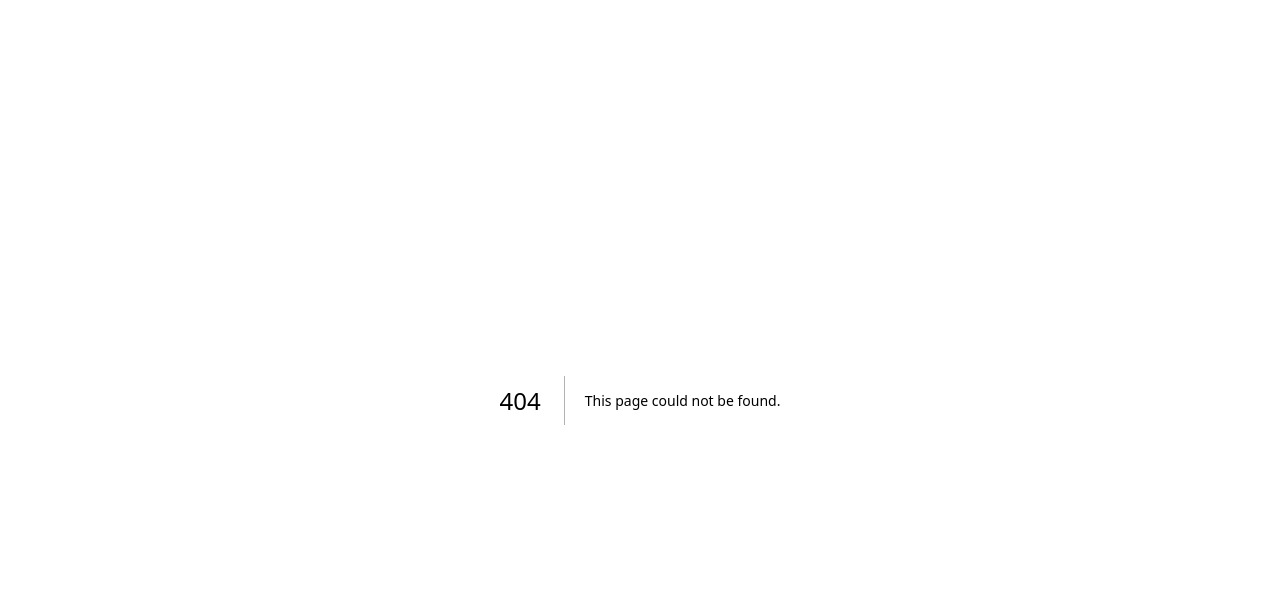
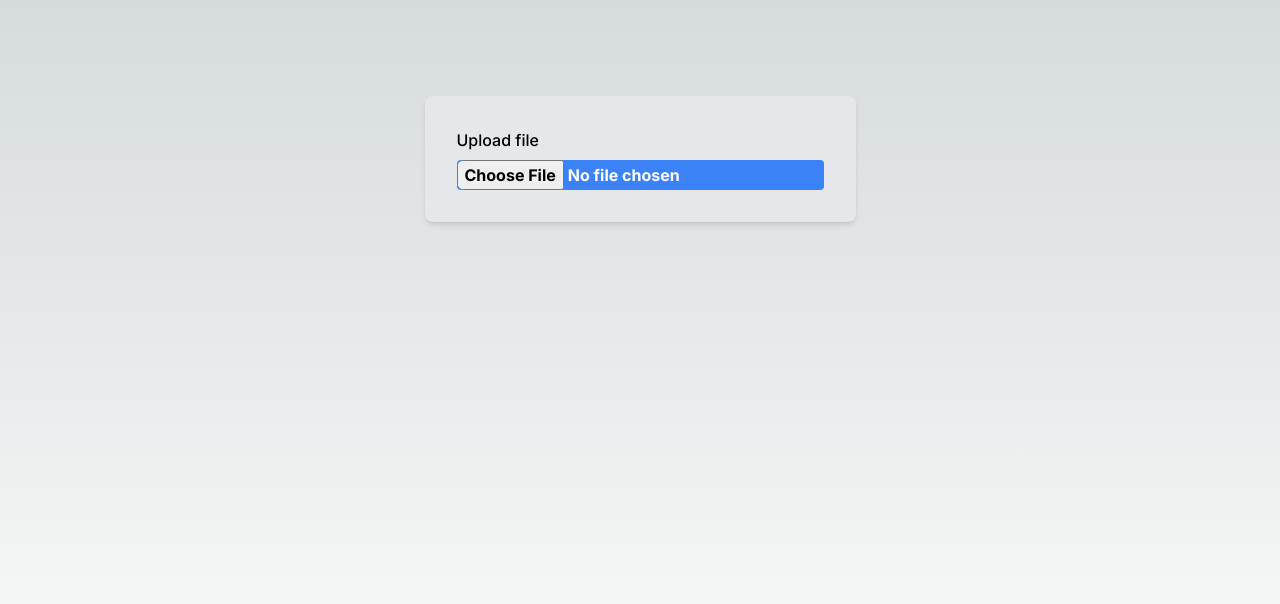
Before and after one commit to XyanZhang/my-photography-site, a Next.js app: page /upload in a window 1280 px wide. Before the commit this address had no page. Shown: the top 604 px of the page. Built offline with nearby package versions, Linux system fonts and the light colour scheme.

Commit message:
feat: 单文件上传页面实现

```diff
--- a/next.config.mjs
+++ b/next.config.mjs
@@ -1,6 +1,14 @@
 /** @type {import('next').NextConfig} */
 const nextConfig = {
-  swcMinify: false
+  swcMinify: false,
+  async rewrites() {
+    return [
+      {
+        source: '/api/upload',
+        destination: 'http://localhost:6100/upload',
+      },
+    ]
+  },
 };
 
 export default nextConfig;
--- /dev/null
+++ b/src/app/api/api.ts
@@ -0,0 +1,10 @@
+import requst from "../utils/request";
+
+export function fileUpload(formData: any) {
+  console.log(formData)
+  return requst.post('/api/upload', formData, {
+    headers: {
+      'Content-Type': 'multipart/form-data'
+    }
+  });
+}
--- a/src/app/components/nav.tsx
+++ b/src/app/components/nav.tsx
@@ -23,6 +23,11 @@ const Nav = () => {
           Gallery
         </Link>
       </li>
+      <li>
+        <Link href="/upload">
+          Upload
+        </Link>
+      </li>
     </ul>
   );
 };
--- /dev/null
+++ b/src/app/upload/page.tsx
@@ -0,0 +1,27 @@
+'use client';
+import { FileInput, Label } from 'flowbite-react';
+import { fileUpload } from '../api/api';
+
+
+export default function Upload() {
+  return (
+    <main className="flex min-h-screen flex-col items-center justify-between p-24">
+      <div  className="bg-gray-200 p-8 rounded-lg shadow-md">
+        <div className="mb-2 block">
+          <Label htmlFor="file-upload" value="Upload file" />
+        </div>
+        <FileInput onChange={fileOnchange} className="bg-blue-500 hover:bg-blue-700 text-white font-bold rounded" id="file-upload" />
+      </div>
+    </main>
+  );
+}
+
+function fileOnchange(e: React.ChangeEvent<HTMLInputElement>) {
+  let files = e.target.files;
+  if(files && files.length>0) {
+    let file = files[0];
+    const formData = new FormData();
+    formData.append('file', file);
+    fileUpload(formData);
+  }
+}
--- /dev/null
+++ b/src/app/utils/request.ts
@@ -0,0 +1,7 @@
+import axios from 'axios';
+
+const requst = axios.create({
+  baseURL: './',
+});
+
+export default requst;
```
Also changed, not shown: package.json (+7 -5 lines), 2 other files (tests, documents, lock files or other folders).
